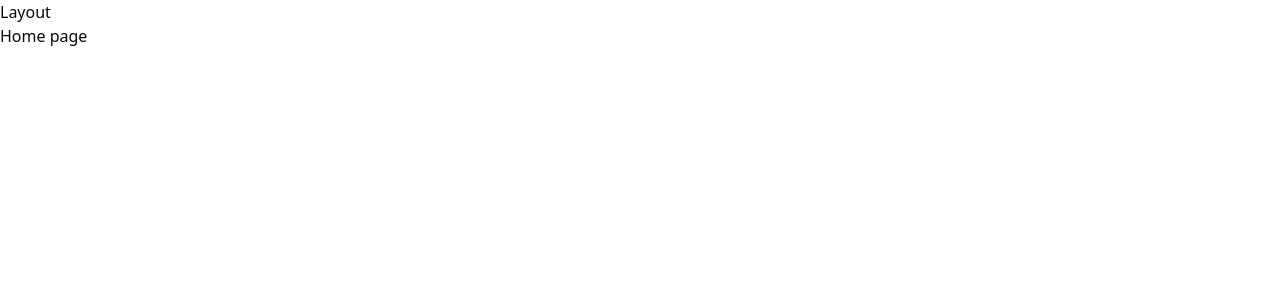
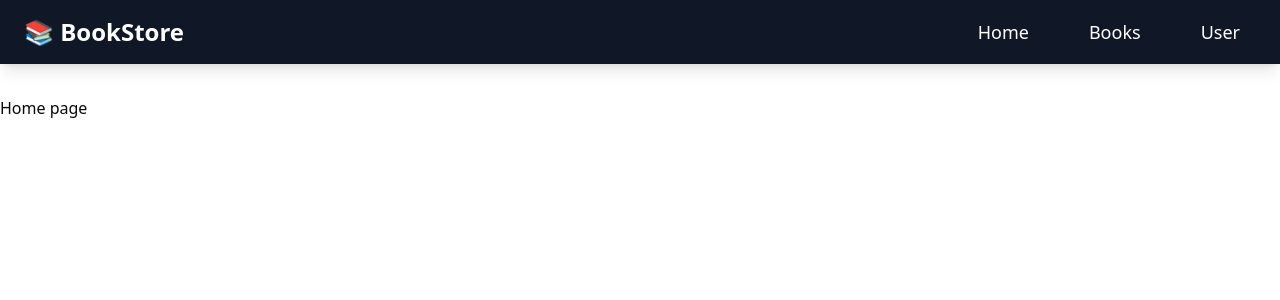
Before and after one commit to MohammedMadni2004/Books, a React (Vite) app in the folder frontend/: page / in a window 1280 px wide. Shown: the top 300 px of the page. Built offline with nearby package versions, Linux system fonts and the light colour scheme.

Commit message:
feat: add navbar

```diff
--- a/frontend/package.json
+++ b/frontend/package.json
@@ -10,6 +10,8 @@
     "preview": "vite preview"
   },
   "dependencies": {
+    "@radix-ui/react-navigation-menu": "^1.2.5",
+    "@radix-ui/react-slot": "^1.1.2",
     "@tailwindcss/vite": "^4.0.6",
     "class-variance-authority": "^0.7.1",
     "clsx": "^2.1.1",
--- a/frontend/src/components/Layouts/Layout.tsx
+++ b/frontend/src/components/Layouts/Layout.tsx
@@ -1,16 +1,13 @@
 import { Outlet } from "react-router-dom";
+import NavBar from "./Navbar";
 
-function Layout() {
+export default function Layout() {
   return (
-    <>
-      <div>
-        Layout
-        <main className="flex-1">
-          <Outlet />
-        </main>
-      </div>
-    </>
+    <div className="min-h-screen flex flex-col">
+      <NavBar />
+      <main className="flex-1 container mx-auto py-8">
+        <Outlet />
+      </main>
+    </div>
   );
 }
-
-export default Layout;
--- a/frontend/src/components/Layouts/Navbar.tsx
+++ b/frontend/src/components/Layouts/Navbar.tsx
@@ -0,0 +1,45 @@
+import { Link } from "react-router-dom";
+import {
+  NavigationMenu,
+  NavigationMenuItem,
+  NavigationMenuLink,
+  NavigationMenuList,
+} from "@/components/ui/navigation-menu";
+
+export default function NavBar() {
+  return (
+    <div className="w-full bg-gray-900 text-white shadow-lg">
+      <div className="container mx-auto px-6 py-4 flex justify-between items-center">
+        <h1 className="text-2xl font-bold">📚 BookStore</h1>
+
+        <NavigationMenu>
+          <NavigationMenuList className="flex gap-6">
+            <NavigationMenuItem>
+              <NavigationMenuLink asChild>
+                <Link to="/" className="px-4 py-2 text-lg hover:underline">
+                  Home
+                </Link>
+              </NavigationMenuLink>
+            </NavigationMenuItem>
+
+            <NavigationMenuItem>
+              <NavigationMenuLink asChild>
+                <Link to="/books" className="px-4 py-2 text-lg hover:underline">
+                  Books
+                </Link>
+              </NavigationMenuLink>
+            </NavigationMenuItem>
+
+            <NavigationMenuItem>
+              <NavigationMenuLink asChild>
+                <Link to="/profile" className="px-4 py-2 text-lg hover:underline">
+                  User
+                </Link>
+              </NavigationMenuLink>
+            </NavigationMenuItem>
+          </NavigationMenuList>
+        </NavigationMenu>
+      </div>
+    </div>
+  );
+}
--- /dev/null
+++ b/frontend/src/components/ui/button.tsx
@@ -0,0 +1,57 @@
+import * as React from "react"
+import { Slot } from "@radix-ui/react-slot"
+import { cva, type VariantProps } from "class-variance-authority"
+
+import { cn } from "@/lib/utils"
+
+const buttonVariants = cva(
+  "inline-flex items-center justify-center gap-2 whitespace-nowrap rounded-md text-sm font-medium transition-colors focus-visible:outline-none focus-visible:ring-1 focus-visible:ring-ring disabled:pointer-events-none disabled:opacity-50 [&_svg]:pointer-events-none [&_svg]:size-4 [&_svg]:shrink-0",
+  {
+    variants: {
+      variant: {
+        default:
+          "bg-primary text-primary-foreground shadow hover:bg-primary/90",
+        destructive:
+          "bg-destructive text-destructive-foreground shadow-sm hover:bg-destructive/90",
+        outline:
+          "border border-input bg-background shadow-sm hover:bg-accent hover:text-accent-foreground",
+        secondary:
+          "bg-secondary text-secondary-foreground shadow-sm hover:bg-secondary/80",
+        ghost: "hover:bg-accent hover:text-accent-foreground",
+        link: "text-primary underline-offset-4 hover:underline",
+      },
+      size: {
+        default: "h-9 px-4 py-2",
+        sm: "h-8 rounded-md px-3 text-xs",
+        lg: "h-10 rounded-md px-8",
+        icon: "h-9 w-9",
+      },
+    },
+    defaultVariants: {
+      variant: "default",
+      size: "default",
+    },
+  }
+)
+
+export interface ButtonProps
+  extends React.ButtonHTMLAttributes<HTMLButtonElement>,
+    VariantProps<typeof buttonVariants> {
+  asChild?: boolean
+}
+
+const Button = React.forwardRef<HTMLButtonElement, ButtonProps>(
+  ({ className, variant, size, asChild = false, ...props }, ref) => {
+    const Comp = asChild ? Slot : "button"
+    return (
+      <Comp
+        className={cn(buttonVariants({ variant, size, className }))}
+        ref={ref}
+        {...props}
+      />
+    )
+  }
+)
+Button.displayName = "Button"
+
+export { Button, buttonVariants }
--- /dev/null
+++ b/frontend/src/components/ui/navigation-menu.tsx
@@ -0,0 +1,128 @@
+import * as React from "react"
+import * as NavigationMenuPrimitive from "@radix-ui/react-navigation-menu"
+import { cva } from "class-variance-authority"
+import { ChevronDown } from "lucide-react"
+
+import { cn } from "@/lib/utils"
+
+const NavigationMenu = React.forwardRef<
+  React.ElementRef<typeof NavigationMenuPrimitive.Root>,
+  React.ComponentPropsWithoutRef<typeof NavigationMenuPrimitive.Root>
+>(({ className, children, ...props }, ref) => (
+  <NavigationMenuPrimitive.Root
+    ref={ref}
+    className={cn(
+      "relative z-10 flex max-w-max flex-1 items-center justify-center",
+      className
+    )}
+    {...props}
+  >
+    {children}
+    <NavigationMenuViewport />
+  </NavigationMenuPrimitive.Root>
+))
+NavigationMenu.displayName = NavigationMenuPrimitive.Root.displayName
+
+const NavigationMenuList = React.forwardRef<
+  React.ElementRef<typeof NavigationMenuPrimitive.List>,
+  React.ComponentPropsWithoutRef<typeof NavigationMenuPrimitive.List>
+>(({ className, ...props }, ref) => (
+  <NavigationMenuPrimitive.List
+    ref={ref}
+    className={cn(
+      "group flex flex-1 list-none items-center justify-center space-x-1",
+      className
+    )}
+    {...props}
+  />
+))
+NavigationMenuList.displayName = NavigationMenuPrimitive.List.displayName
+
+const NavigationMenuItem = NavigationMenuPrimitive.Item
+
+const navigationMenuTriggerStyle = cva(
+  "group inline-flex h-9 w-max items-center justify-center rounded-md bg-background px-4 py-2 text-sm font-medium transition-colors hover:bg-accent hover:text-accent-foreground focus:bg-accent focus:text-accent-foreground focus:outline-none disabled:pointer-events-none disabled:opacity-50 data-[active]:bg-accent/50 data-[state=open]:bg-accent/50"
+)
+
+const NavigationMenuTrigger = React.forwardRef<
+  React.ElementRef<typeof NavigationMenuPrimitive.Trigger>,
+  React.ComponentPropsWithoutRef<typeof NavigationMenuPrimitive.Trigger>
+>(({ className, children, ...props }, ref) => (
+  <NavigationMenuPrimitive.Trigger
+    ref={ref}
+    className={cn(navigationMenuTriggerStyle(), "group", className)}
+    {...props}
+  >
+    {children}{" "}
+    <ChevronDown
+      className="relative top-[1px] ml-1 h-3 w-3 transition duration-300 group-data-[state=open]:rotate-180"
+      aria-hidden="true"
+    />
+  </NavigationMenuPrimitive.Trigger>
+))
+NavigationMenuTrigger.displayName = NavigationMenuPrimitive.Trigger.displayName
+
+const NavigationMenuContent = React.forwardRef<
+  React.ElementRef<typeof NavigationMenuPrimitive.Content>,
+  React.ComponentPropsWithoutRef<typeof NavigationMenuPrimitive.Content>
+>(({ className, ...props }, ref) => (
+  <NavigationMenuPrimitive.Content
+    ref={ref}
+    className={cn(
+      "left-0 top-0 w-full data-[motion^=from-]:animate-in data-[motion^=to-]:animate-out data-[motion^=from-]:fade-in data-[motion^=to-]:fade-out data-[motion=from-end]:slide-in-from-right-52 data-[motion=from-start]:slide-in-from-left-52 data-[motion=to-end]:slide-out-to-right-52 data-[motion=to-start]:slide-out-to-left-52 md:absolute md:w-auto ",
+      className
+    )}
+    {...props}
+  />
+))
+NavigationMenuContent.displayName = NavigationMenuPrimitive.Content.displayName
+
+const NavigationMenuLink = NavigationMenuPrimitive.Link
+
+const NavigationMenuViewport = React.forwardRef<
+  React.ElementRef<typeof NavigationMenuPrimitive.Viewport>,
+  React.ComponentPropsWithoutRef<typeof NavigationMenuPrimitive.Viewport>
+>(({ className, ...props }, ref) => (
+  <div className={cn("absolute left-0 top-full flex justify-center")}>
+    <NavigationMenuPrimitive.Viewport
+      className={cn(
+        "origin-top-center relative mt-1.5 h-[var(--radix-navigation-menu-viewport-height)] w-full overflow-hidden rounded-md border bg-popover text-popover-foreground shadow data-[state=open]:animate-in data-[state=closed]:animate-out data-[state=closed]:zoom-out-95 data-[state=open]:zoom-in-90 md:w-[var(--radix-navigation-menu-viewport-width)]",
+        className
+      )}
+      ref={ref}
+      {...props}
+    />
+  </div>
+))
+NavigationMenuViewport.displayName =
+  NavigationMenuPrimitive.Viewport.displayName
+
+const NavigationMenuIndicator = React.forwardRef<
+  React.ElementRef<typeof NavigationMenuPrimitive.Indicator>,
+  React.ComponentPropsWithoutRef<typeof NavigationMenuPrimitive.Indicator>
+>(({ className, ...props }, ref) => (
+  <NavigationMenuPrimitive.Indicator
+    ref={ref}
+    className={cn(
+      "top-full z-[1] flex h-1.5 items-end justify-center overflow-hidden data-[state=visible]:animate-in data-[state=hidden]:animate-out data-[state=hidden]:fade-out data-[state=visible]:fade-in",
+      className
+    )}
+    {...props}
+  >
+    <div className="relative top-[60%] h-2 w-2 rotate-45 rounded-tl-sm bg-border shadow-md" />
+  </NavigationMenuPrimitive.Indicator>
+))
+NavigationMenuIndicator.displayName =
+  NavigationMenuPrimitive.Indicator.displayName
+
+export {
+  navigationMenuTriggerStyle,
+  NavigationMenu,
+  NavigationMenuList,
+  NavigationMenuItem,
+  NavigationMenuContent,
+  NavigationMenuTrigger,
+  NavigationMenuLink,
+  NavigationMenuIndicator,
+  NavigationMenuViewport,
+}
```
Also changed, not shown: 1 other file (tests, documents, lock files or other folders).
